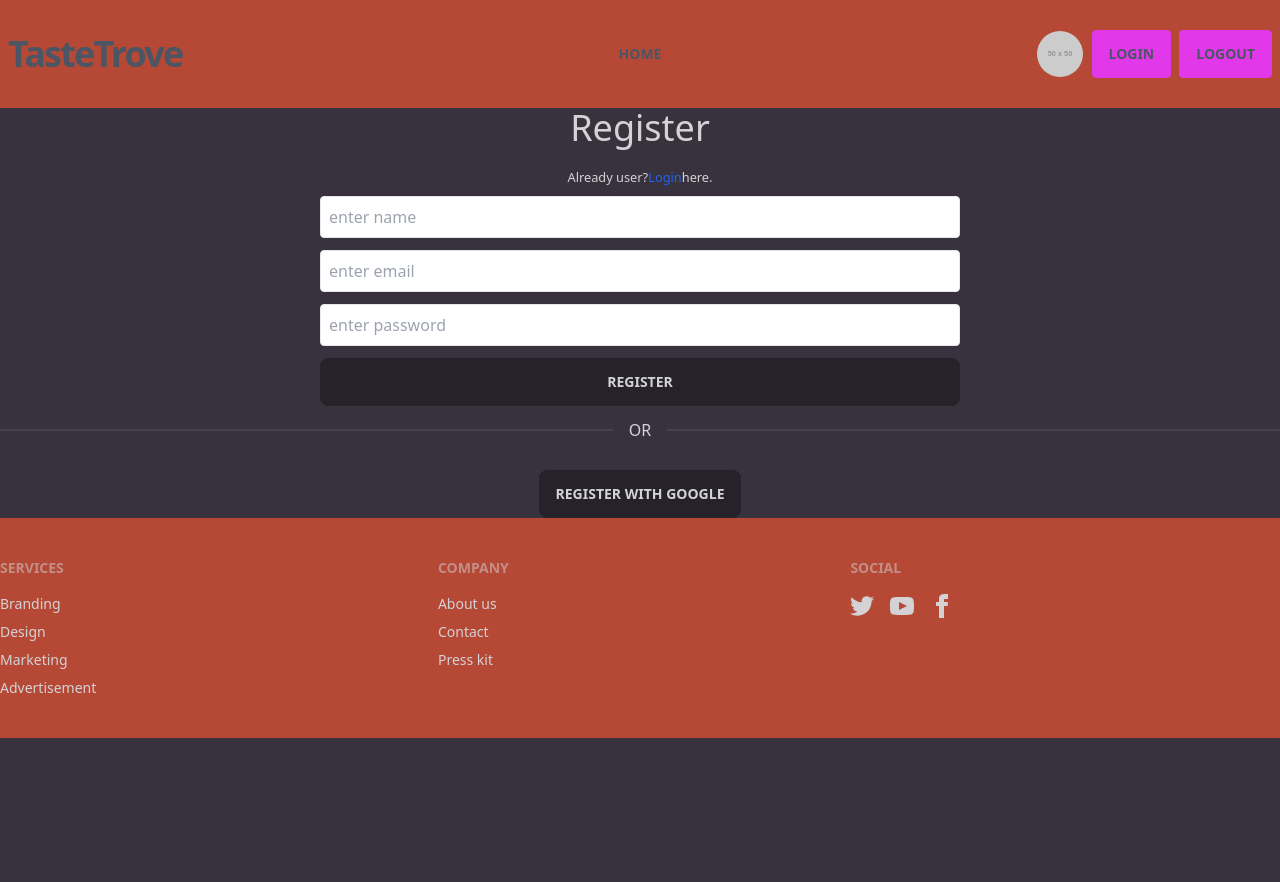
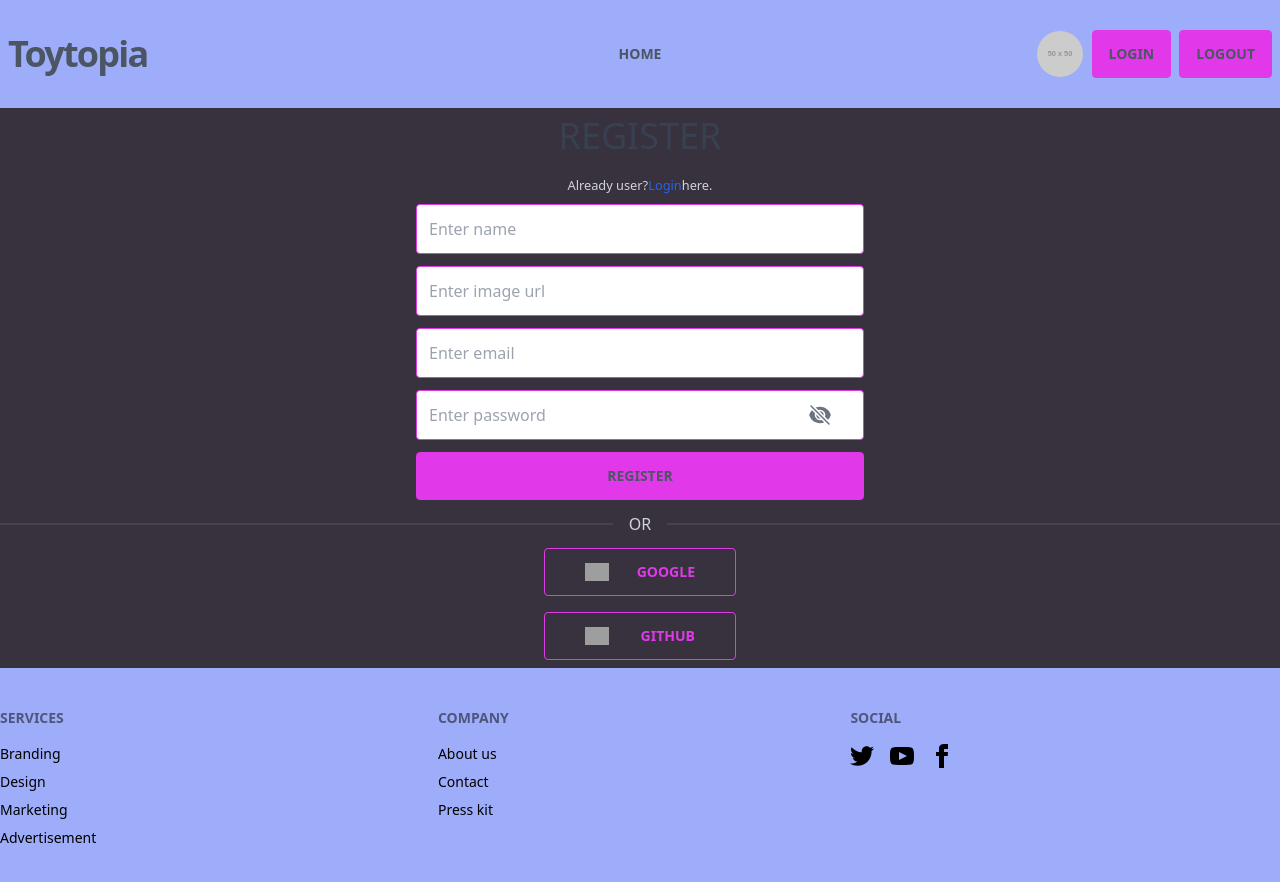
Before and after one commit to aburaihan8715/toytopia-client, a React (Vite) app: page /register in a window 1280 px wide. Shown: the top 882 px of the page. Before the commit the page ends 800 px from the top, so only its background shows below. Built offline with nearby package versions, Linux system fonts and the light colour scheme; grey boxes are pictures that could not be loaded.

Commit message:
slider initial done

```diff
--- a/package.json
+++ b/package.json
@@ -10,6 +10,7 @@
     "preview": "vite preview"
   },
   "dependencies": {
+    "@heroicons/react": "^2.0.18",
     "firebase": "^9.22.1",
     "localforage": "^1.10.0",
     "match-sorter": "^6.3.1",
--- a/src/components/Footer/Footer.jsx
+++ b/src/components/Footer/Footer.jsx
@@ -1,7 +1,7 @@
 const Footer = () => {
   return (
-    <footer className="bg-secondary px-10 sm:px-0 py-10">
-      <div className="footer container mx-auto text-base-content">
+    <footer className="bg-info px-10 sm:px-0 py-10">
+      <div className="footer container mx-auto text-black">
         <div>
           <span className="footer-title">Services</span>
           <a className="link link-hover">Branding</a>
--- a/src/components/Header/Header.jsx
+++ b/src/components/Header/Header.jsx
@@ -12,7 +12,7 @@ const Header = () => {
     </>
   );
   return (
-    <header className="bg-secondary py-5 ">
+    <header className="bg-info py-5 ">
       <div className="navbar flex-col sm:flex-row container mx-auto">
         <div className="w-full navbar-start">
           <div className="dropdown">
@@ -26,7 +26,7 @@ const Header = () => {
             </ul>
           </div>
           <Link to="/" className="normal-case tracking-tighter font-semibold text-gray-600 text-4xl">
-            TasteTrove
+            Toytopia
           </Link>
         </div>
 
--- /dev/null
+++ b/src/components/SocialLogin/SocialLogin.jsx
@@ -0,0 +1,31 @@
+const SocialLogin = () => {
+  return (
+    <div className="container mx-auto">
+      {/* google login */}
+      <div className="text-center mt-4 flex justify-center">
+        <div className="w-48">
+          <button className="btn btn-outline btn-primary rounded w-full flex justify-between px-10">
+            <span>
+              <img loading="lazy" src="https://i.ibb.co/72bXZqD/google.png" width="24px" height="24px" alt="google" />
+            </span>
+            <span>google</span>
+          </button>
+        </div>
+      </div>
+
+      {/* github login */}
+      <div className="text-center mt-4  flex justify-center">
+        <div className="w-48">
+          <button className="btn btn-outline btn-primary rounded w-full flex justify-between px-10">
+            <span>
+              <img loading="lazy" src="https://i.ibb.co/JHJ7PMt/github.png" width="24px" height="24px" alt="google" />
+            </span>
+            <span>github</span>
+          </button>
+        </div>
+      </div>
+    </div>
+  );
+};
+
+export default SocialLogin;
--- /dev/null
+++ b/src/pages/ForgetPassword/ForgetPassword.jsx
@@ -0,0 +1,45 @@
+import { useNavigate } from "react-router-dom";
+
+const ForgetPassword = () => {
+  const navigate = useNavigate();
+
+  return (
+    <div className="container mx-auto">
+      <div className="flex justify-center items-center">
+        <div className="mt-8">
+          <h1 className="text-4xl text-gray-600 uppercase text-center mb-4">Forget Password</h1>
+
+          {/* error message */}
+          <form>
+            <div className="space-y-3 max-w-md mx-auto">
+              <div className="w-full">
+                <input
+                  className="border border-primary rounded p-3 w-full focus:outline-none focus:ring-2 ring-primary"
+                  type="email"
+                  name="email"
+                  id="email"
+                  placeholder="Enter email"
+                  required
+                />
+              </div>
+
+              <div className="text-right">
+                <button className="btn btn-primary rounded w-full" type="submit">
+                  Submit
+                </button>
+              </div>
+            </div>
+          </form>
+          {/* go back */}
+          <div className="">
+            <small onClick={() => navigate(-1)} className="text-blue-700 cursor-pointer">
+              Go back
+            </small>
+          </div>
+        </div>
+      </div>
+    </div>
+  );
+};
+
+export default ForgetPassword;
--- a/src/pages/Login/Login.jsx
+++ b/src/pages/Login/Login.jsx
@@ -1,5 +1,77 @@
+import { Link } from "react-router-dom";
+import { EyeIcon, EyeSlashIcon } from "@heroicons/react/24/solid";
+import { useState } from "react";
+import SocialLogin from "../../components/SocialLogin/SocialLogin";
+
 const Login = () => {
-  return <div>login</div>;
+  const [showPassword, setShowPassword] = useState(false);
+
+  return (
+    <div className="py-3">
+      <div className="container mx-auto">
+        <h1 className="text-4xl text-gray-700 uppercase text-center mb-4">Login</h1>
+        <div className="text-center mb-2">
+          <small>
+            New user?
+            <Link className="text-blue-600" to="/register">
+              Register
+            </Link>
+            here.
+          </small>
+        </div>
+
+        {/* error message */}
+
+        <form>
+          <div className="space-y-3 max-w-md mx-auto">
+            <div className="">
+              <input
+                className="border border-primary rounded p-3 w-full focus:outline-none focus:ring-2 ring-primary"
+                type="email"
+                name="email"
+                id="email"
+                placeholder="Enter email"
+                required
+              />
+            </div>
+
+            <div className="relative">
+              <input
+                className="border border-primary rounded p-3 w-full focus:outline-none focus:ring-2 ring-primary"
+                type={showPassword ? "text" : "password"}
+                name="password"
+                id="password"
+                placeholder="Enter password"
+                required
+              />
+              <span className="absolute right-8 top-1/2 -translate-y-1/2" onClick={() => setShowPassword(!showPassword)}>
+                {!showPassword && <EyeSlashIcon className="h-6 w-6 text-gray-500" />}
+                {showPassword && <EyeIcon className="h-6 w-6 text-gray-500" />}
+              </span>
+            </div>
+
+            <div className="text-right">
+              <button className="btn btn-primary w-full rounded text-gray-600" type="submit">
+                Login
+              </button>
+            </div>
+
+            <div className="text-end">
+              <small className="text-blue-700">
+                <Link to="/forgetPassword">Forget Password?</Link>
+              </small>
+            </div>
+
+            {/* error message */}
+          </div>
+        </form>
+        <div className="divider">OR</div>
+
+        {/* social login */}
+        <SocialLogin></SocialLogin>
+      </div>
+    </div>
+  );
 };
 
 export default Login;
--- a/src/pages/Register/Register.jsx
+++ b/src/pages/Register/Register.jsx
@@ -1,9 +1,16 @@
+import { useState } from "react";
+import { EyeIcon, EyeSlashIcon } from "@heroicons/react/24/solid";
 import { Link } from "react-router-dom";
+import SocialLogin from "../../components/SocialLogin/SocialLogin";
 
 const Register = () => {
+  const [showPassword, setShowPassword] = useState(false);
+
   return (
+    <div className="py-2">
       <div className="container mx-auto">
-      <h1 className="text-4xl capitalize text-center mb-4">register</h1>
+        <h1 className="text-4xl text-gray-700 text-center mb-4 uppercase">register</h1>
+
         <div className="text-center mb-2">
           <small>
             Already user?
@@ -13,26 +20,67 @@ const Register = () => {
             here.
           </small>
         </div>
+
+        {/* error message */}
+
         <form>
-        <div className="space-y-3 md:w-1/2 mx-auto">
+          <div className="space-y-3 max-w-md mx-auto">
             <div className="">
-            <input className="border rounded p-2 w-full" type="text" name="name" id="name" placeholder="enter name" />
+              <input
+                className="border border-primary rounded p-3 w-full focus:outline-none focus:ring-2 ring-primary"
+                type="text"
+                name="name"
+                id="name"
+                placeholder="Enter name"
+                required
+              />
             </div>
             <div className="">
-            <input className="border rounded p-2 w-full" type="email" name="email" id="email" placeholder="enter email" />
+              <input
+                className="border border-primary rounded p-3 w-full focus:outline-none focus:ring-2 ring-primary"
+                type="url"
+                name="photoURL"
+                id="photoURL"
+                placeholder="Enter image url"
+                required
+              />
             </div>
             <div className="">
-            <input className="border rounded p-2 w-full" type="password" name="password" id="password" placeholder="enter password" />
+              <input
+                className="border border-primary rounded p-3 w-full focus:outline-none focus:ring-2 ring-primary"
+                type="email"
+                name="email"
+                id="email"
+                placeholder="Enter email"
+                required
+              />
+            </div>
+            <div className="relative">
+              <input
+                className="border border-primary rounded p-3 w-full focus:outline-none focus:ring-2 ring-primary"
+                type={showPassword ? "text" : "password"}
+                name="password"
+                id="password"
+                placeholder="Enter password"
+                required
+              />
+              <span className="absolute right-8 top-1/2 -translate-y-1/2" onClick={() => setShowPassword(!showPassword)}>
+                {!showPassword && <EyeSlashIcon className="h-6 w-6 text-gray-500" />}
+                {showPassword && <EyeIcon className="h-6 w-6 text-gray-500" />}
+              </span>
             </div>
 
             <div className="text-right">
-            <input className="btn w-full" type="submit" value="Register" />
+              <button className="btn btn-primary w-full rounded text-gray-600" type="submit">
+                Register
+              </button>
             </div>
+            {/* error message */}
           </div>
         </form>
         <div className="divider">OR</div>
-      <div className="text-center mt-8">
-        <button className="btn">Register with google</button>
+        {/* social login */}
+        <SocialLogin></SocialLogin>
       </div>
     </div>
   );
--- a/src/router/routes.jsx
+++ b/src/router/routes.jsx
@@ -4,6 +4,7 @@ import Home from "../pages/Home/Home";
 import Login from "../pages/Login/Login";
 import Register from "../pages/Register/Register";
 import NotFound from "../pages/NotFound/NotFound";
+import ForgetPassword from "../pages/ForgetPassword/ForgetPassword";
 
 const router = createBrowserRouter([
   {
@@ -23,6 +24,10 @@ const router = createBrowserRouter([
         path: "/register",
         element: <Register></Register>,
       },
+      {
+        path: "/forgetPassword",
+        element: <ForgetPassword></ForgetPassword>,
+      },
     ],
   },
 ]);
```
Also changed, not shown: 1 other file (tests, documents, lock files or other folders). Lines whose indentation alone changed are shown as unchanged.
